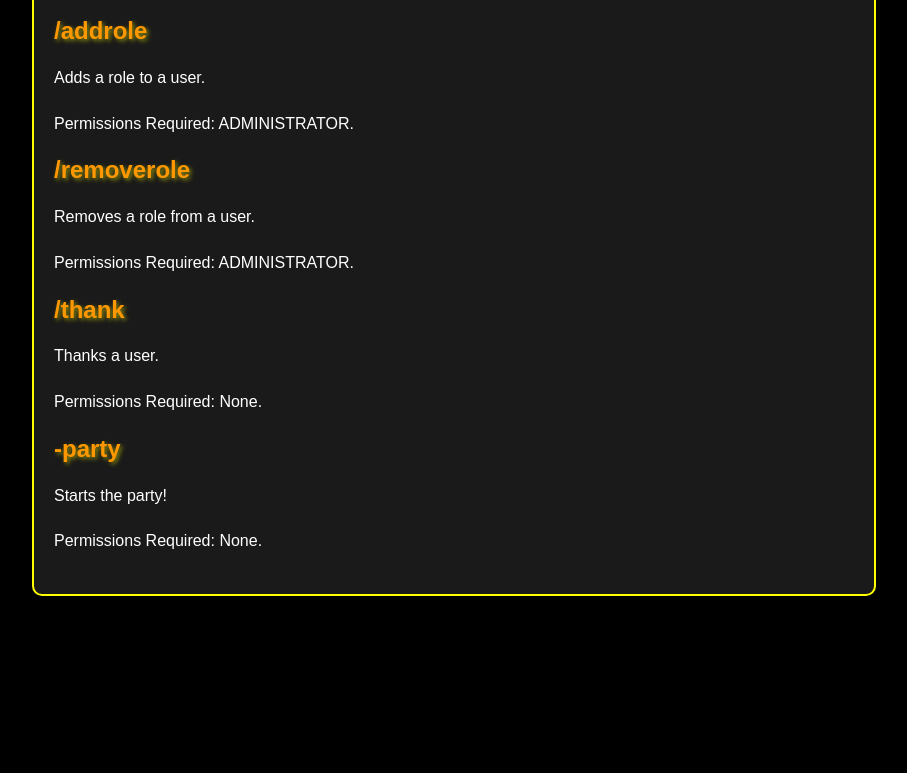
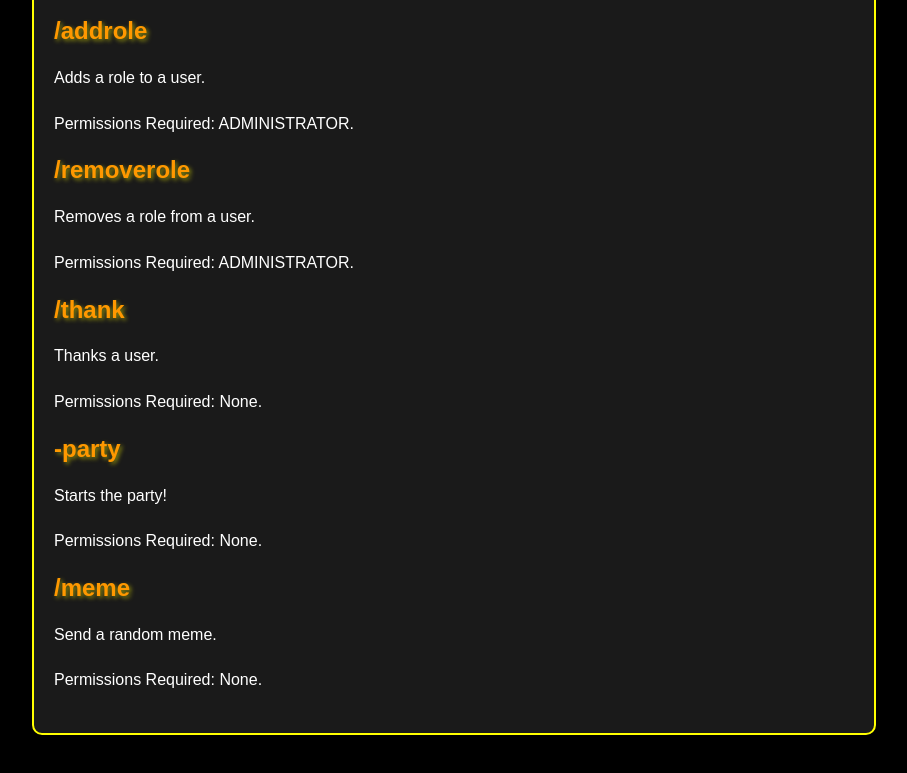
Before and after one commit to kushed3d/Bumblebee, a plain HTML site: page docs_page.html in a window 1280 px wide. Shown: the part 2980-3753 px from the top of the page, without its empty margins (186-1093 px from the left). Before the commit the page ends 3626 px from the top, so only its background shows below. Drawn offline with Linux system fonts and the light colour scheme.

Commit message:
Update docs_page.html

```diff
--- a/docs_page.html
+++ b/docs_page.html
@@ -189,6 +189,12 @@
             <p>Permissions Required: None.</p>
         </div>
 
+                                <div class="section">
+            <h2>/meme</h2>
+            <p>Send a random meme.</p>
+            <p>Permissions Required: None.</p>
+        </div>
+
     </div>
 </body>
 </html>
```
